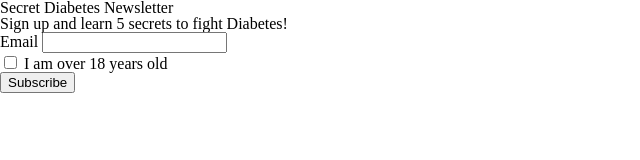
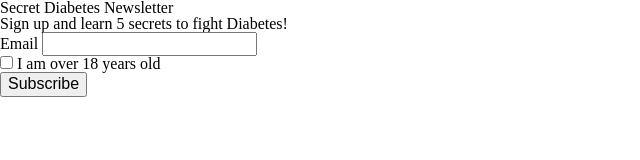
Before and after one commit to itmd-362-yeli/lab3, a plain HTML site: page index.html in a window 1280 px wide. Shown: the full height of the page, 0-640 px from the left. Drawn offline with nearby package versions, Linux system fonts and the light colour scheme; files whose address does not match are found by name.

Commit message:
Add Normalize.css link to index.html

```diff
--- a/index.html
+++ b/index.html
@@ -5,6 +5,7 @@
   <meta charset="utf-8" />
   <meta name="viewport" />
   <link rel="stylesheet" media="screen" href="assets/screen.css" />
+  <link rel="stylesheet" media="screen" href="assets/normalize-form.css" />
 </head>
 <body>
 <main id="content">
```
